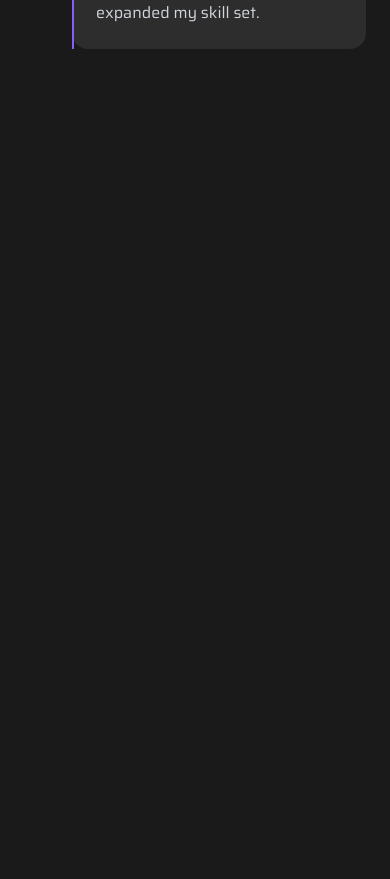
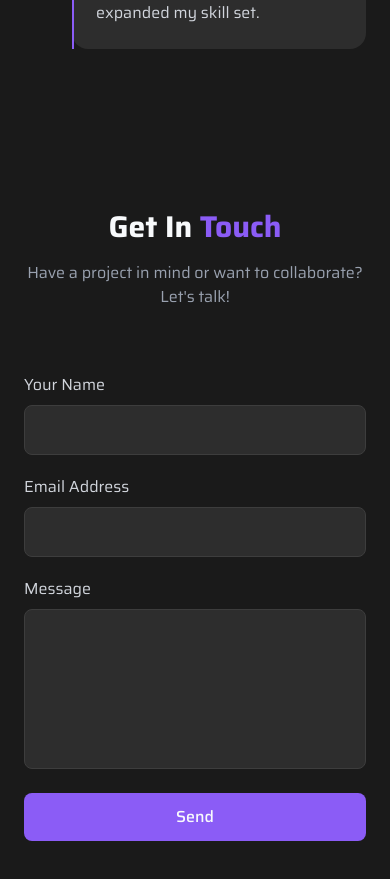
Before and after one commit to Tarak95/Protfolio, a React (Vite) app: page / in a window 390 px wide. Shown: the part 8202-9081 px from the top of the page. Before the commit the page ends 8331 px from the top, so only its background shows below. Built offline with nearby package versions, Linux system fonts and the light colour scheme.

Commit message:
New update added

```diff
--- /dev/null
+++ b/src/components/Contract/Contract.jsx
@@ -0,0 +1,70 @@
+import React from 'react'
+import { motion } from 'framer-motion';
+
+const Contract = () => {
+    return (
+        <motion.div
+            initial={{ opacity: 0, y: 50 }}
+            whileInView={{ opacity: 1, y: 0 }}
+            transition={{ duration: 1 }}
+            viewport={{ once: false, amount: 0.2 }}
+            id='contract'
+            className='py-20 bg-dark-100'
+        >
+            <div className="container mx-auto px-6">
+                <h2 className="text-3xl font-bold text-center mb-4">
+                    Get In <span className="text-purple">Touch</span>
+                </h2>
+
+                <p className="text-gray-400 text-center mb-16">
+                    Have a project in mind or want to collaborate? Let's talk!
+                </p>
+
+                <div>
+                    <div className='grid grid-cols-1 lg:grid-cols-2 gap-12 max-w-5xl mx-auto'>
+                    <div>
+                        <form className='space-y-6'>
+                            <div>
+                                <label htmlFor="name" className='block text-gray-300 mb-2'>Your Name</label>
+                                <input className='w-full bg-dark-300 border border-dark-400 rounded-lg px-4 py-3 outline-name' type='text'></input>
+                            </div>
+                        </form>
+                    </div>
+                </div>
+                </div>
+
+                <div className='mb-5 mt-5'>
+                    <div className='grid grid-cols-1 lg:grid-cols-2 gap-12 max-w-5xl mx-auto'>
+                    <div>
+                        <form className='space-y-6'>
+                            <div>
+                                <label htmlFor="email" className='block text-gray-300 mb-2'>Email Address</label>
+                                <input className='w-full bg-dark-300 border border-dark-400 rounded-lg px-4 py-3 outline-name ' type='text'></input>
+                            </div>
+                        </form>
+                    </div>
+                </div>
+                </div>
+
+                <div>
+                    <div className='grid grid-cols-1 lg:grid-cols-2 gap-12 max-w-5xl mx-auto'>
+                    <div>
+                        <form className='space-y-6'>
+                            <div>
+                                <label htmlFor="message" className='block text-gray-300 mb-2'>Message</label>
+                                <input className='w-full h-40 bg-dark-300 border border-dark-400 rounded-lg px-4 py-3 outline-name ' type='text'></input>
+                            </div>
+                            <button type='submit' className='w-full px-6 py-3 bg-purple rounded-lg font-medium hover:bg-purple-700
+                            transition duration-300 cursor-pointer
+                            '>Send</button>
+                        </form>
+                    </div>
+                </div>
+                </div>
+                </div>
+
+        </motion.div>
+    )
+}
+
+export default Contract
--- a/src/pages/Home.jsx
+++ b/src/pages/Home.jsx
@@ -4,6 +4,7 @@ import About from '../components/About/About'
 import Skills from '../components/Skills/Skills'
 import Projects from '../components/Projects/Projects'
 import Work from '../components/Work/Work'
+import Contract from '../components/Contract/Contract'
 
 const Home = () => {
   return (
@@ -13,6 +14,7 @@ const Home = () => {
         <Skills />
         <Projects />
         <Work />
+        <Contract />
 
     </div>
   )
```
